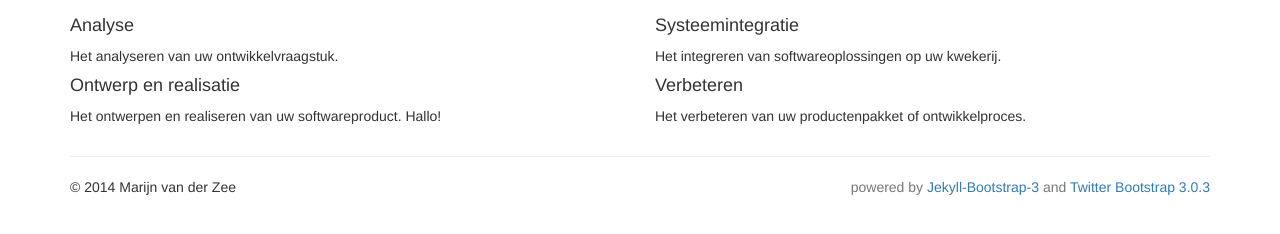
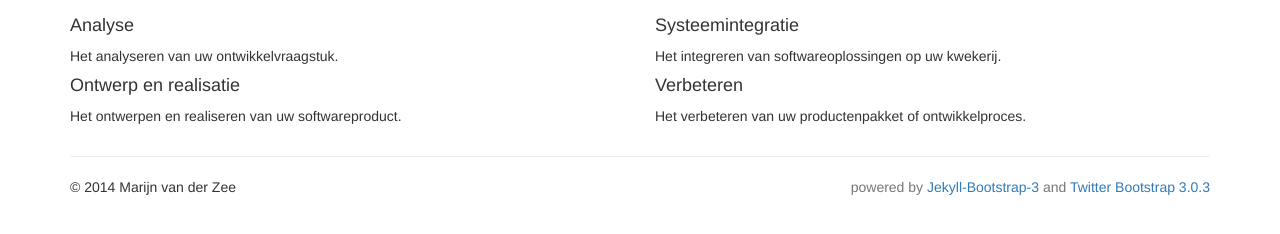
Before and after one commit to serraict/serraict.github.io, a Jekyll site: the page built from index.md, in a window 1280 px wide. Shown: the part 426-660 px from the top of the page. Built offline with Jekyll 4.4.1, drawn with Linux system fonts in a browser that asks for light colours; nearby versions of some CDN libraries; library files that are not in the unit come from our copies; Markdown is read by kramdown in place of the engine named in the settings.

Commit message:
Update index.md

```diff
--- a/index.md
+++ b/index.md
@@ -29,8 +29,7 @@ tagline: Marijn van der Zee
 
       <h4>Ontwerp en realisatie</h4>
       <p>Het ontwerpen en realiseren van uw softwareproduct.
-
-      Hallo!</p>
+      </p>
 
     </div>
 
```
